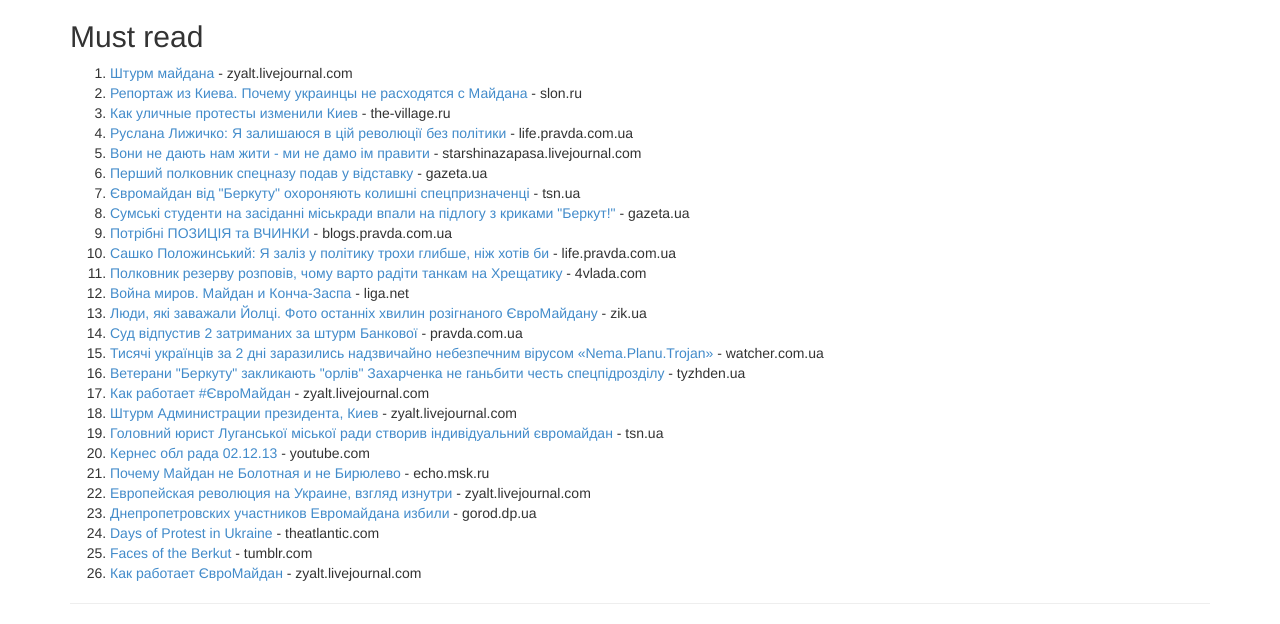
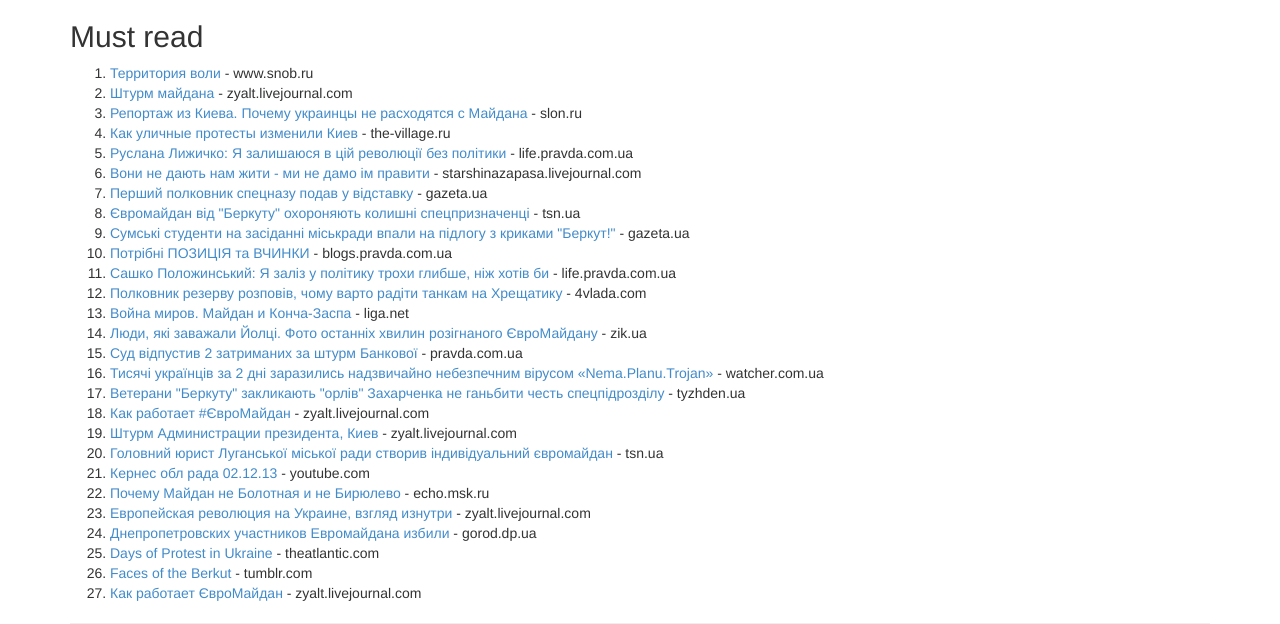
Before and after one commit to aleksey-tk/maidan, a Jekyll site: the page built from articles.html, in a window 1280 px wide, cut to the strip 300-924 px from the top of the page. Built offline with Jekyll 4.4.1, drawn with Linux system fonts in a browser that asks for light colours.

Commit message:
Updated articles.yml

```diff
--- a/_data/articles.yml
+++ b/_data/articles.yml
@@ -1,3 +1,6 @@
+- url: http://www.snob.ru/selected/entry/69375
+  title: "Территория воли"
+  domain: www.snob.ru
 - url: http://zyalt.livejournal.com/947996.html
   title: "Штурм майдана"
   domain: zyalt.livejournal.com
```
